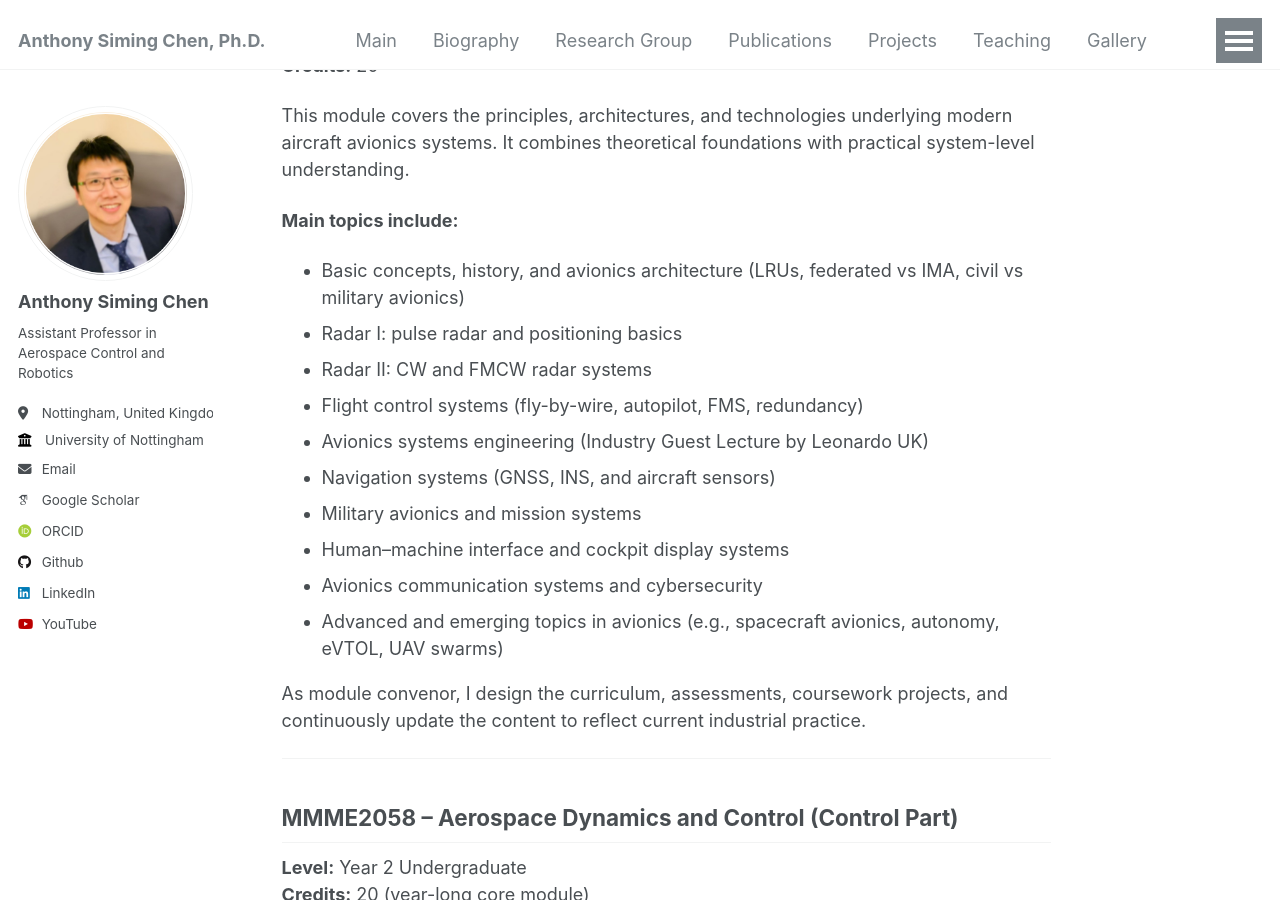
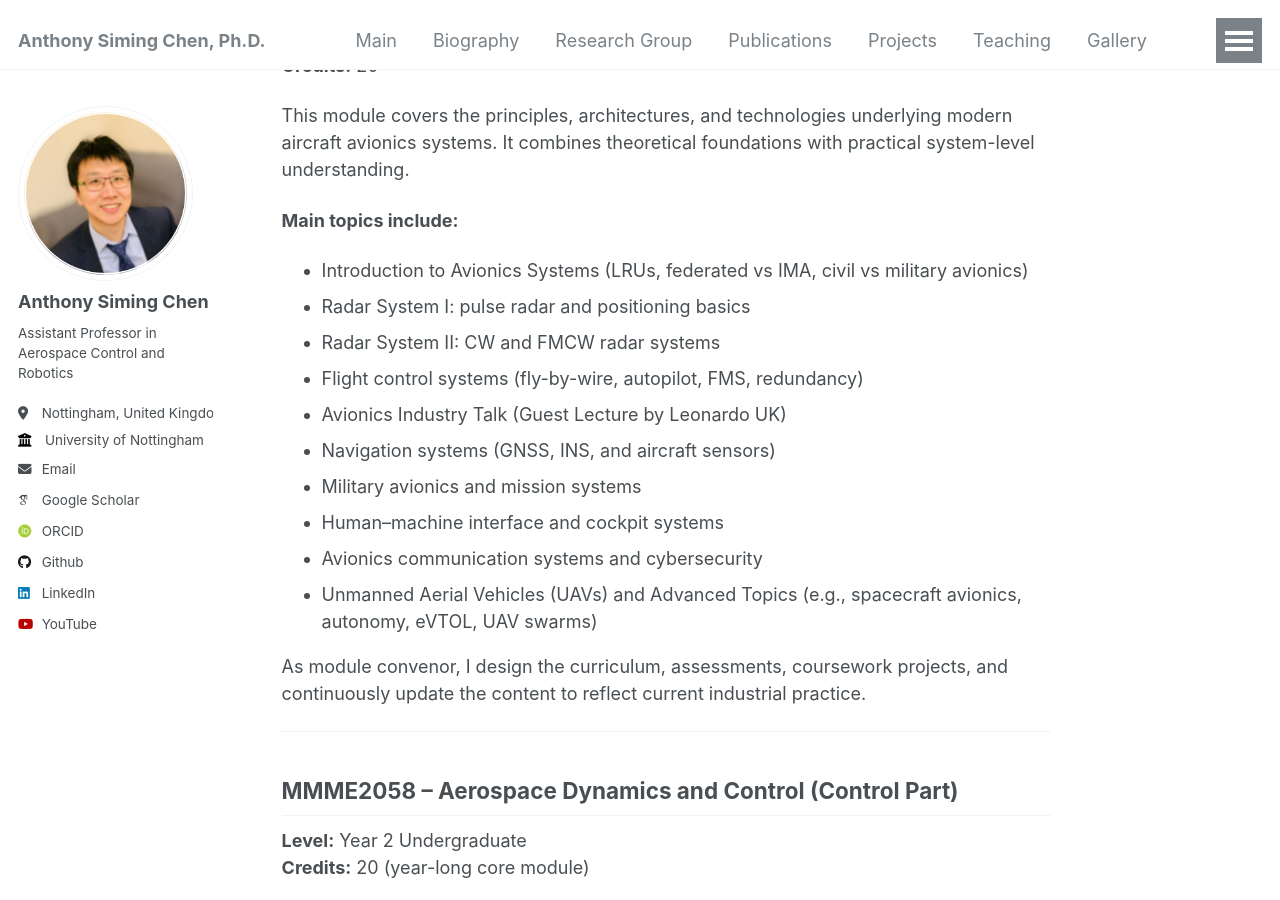
Before and after one commit to Anthony-S-Chen/Anthony-S-Chen.github.io, a Jekyll site: the page built from _pages/Teaching.md, in a window 1280 px wide and 900 px high, scrolled down 351 px. Built offline with Jekyll 4.4.1, drawn with Linux system fonts in a browser that asks for light colours; some web fonts are replaced.

Commit message:
Update Teaching.md

```diff
--- a/_pages/Teaching.md
+++ b/_pages/Teaching.md
@@ -17,16 +17,16 @@ I am an Assistant Professor in Aerospace Control in the Department of Electrical
 This module covers the principles, architectures, and technologies underlying modern aircraft avionics systems. It combines theoretical foundations with practical system-level understanding.
 
 **Main topics include:**
-- Basic concepts, history, and avionics architecture (LRUs, federated vs IMA, civil vs military avionics)
-- Radar I: pulse radar and positioning basics
-- Radar II: CW and FMCW radar systems
+- Introduction to Avionics Systems (LRUs, federated vs IMA, civil vs military avionics)
+- Radar System I: pulse radar and positioning basics
+- Radar System II: CW and FMCW radar systems
 - Flight control systems (fly-by-wire, autopilot, FMS, redundancy)
-- Avionics systems engineering (Industry Guest Lecture by Leonardo UK)
+- Avionics Industry Talk (Guest Lecture by Leonardo UK)
 - Navigation systems (GNSS, INS, and aircraft sensors)
 - Military avionics and mission systems
-- Human–machine interface and cockpit display systems
+- Human–machine interface and cockpit systems
 - Avionics communication systems and cybersecurity
-- Advanced and emerging topics in avionics (e.g., spacecraft avionics, autonomy, eVTOL, UAV swarms)
+- Unmanned Aerial Vehicles (UAVs) and Advanced Topics (e.g., spacecraft avionics, autonomy, eVTOL, UAV swarms)
 
 As module convenor, I design the curriculum, assessments, coursework projects, and continuously update the content to reflect current industrial practice.
 
```
